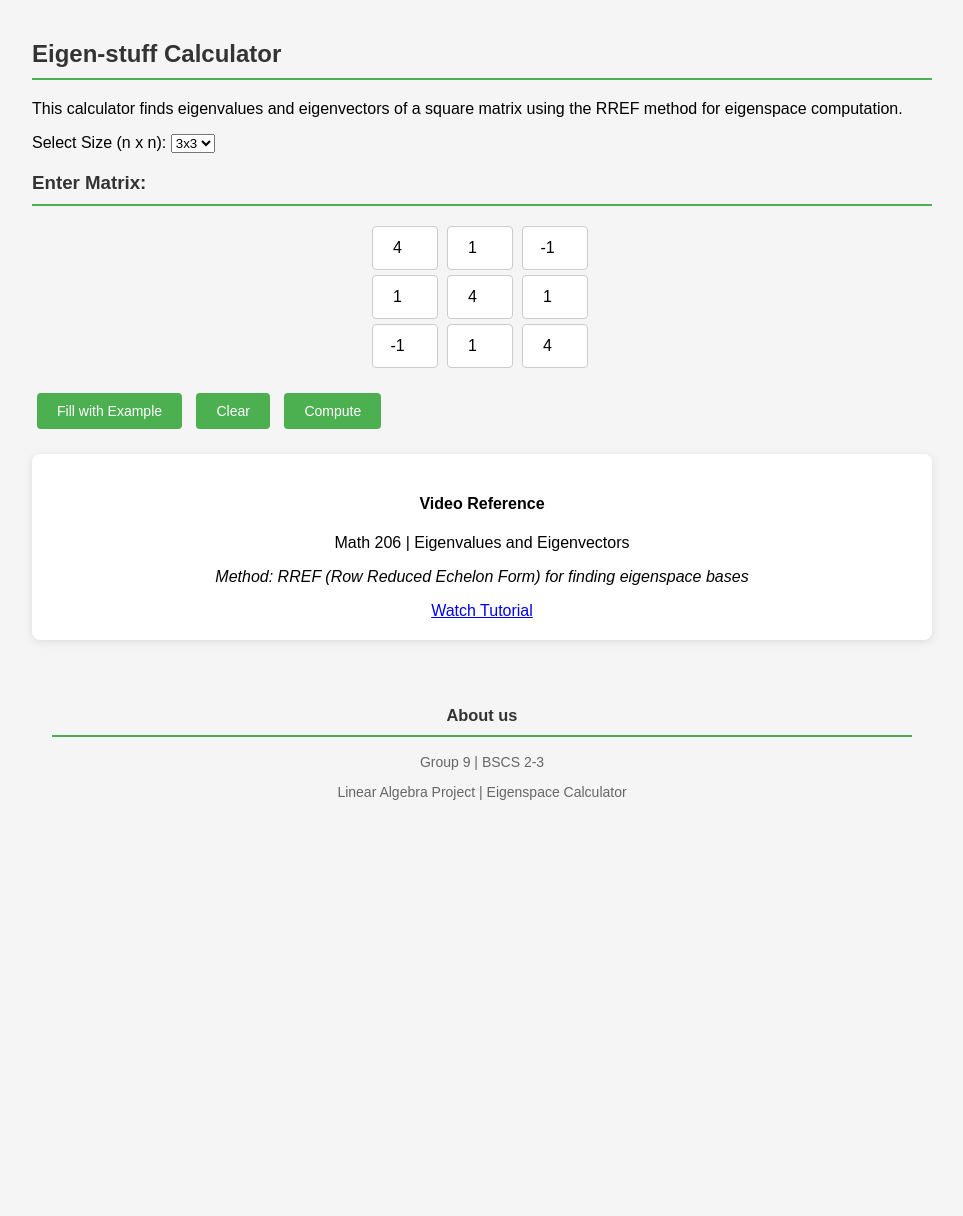
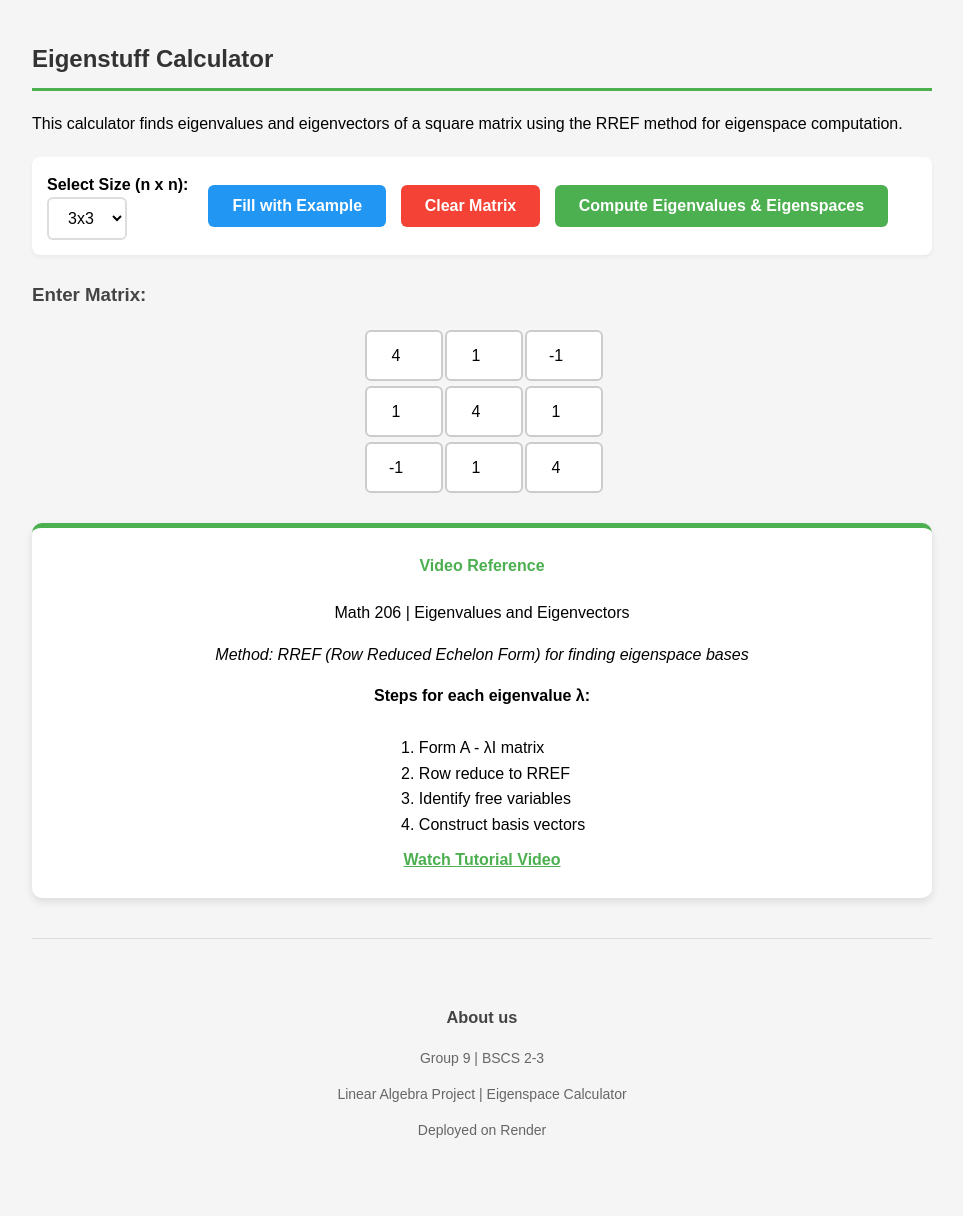
Before and after one commit to alon-13/eigenstuff-calculator, a Flask app: page / in a window 1280 px wide. Shown: the whole page, without its empty margins (158-1121 px from the left). Before the commit the page ends 800 px from the top, so only its background shows below. Run offline with Flask 3, Linux system fonts and the light colour scheme.

Commit message:
Update index.html

```diff
--- a/templates/index.html
+++ b/templates/index.html
@@ -10,12 +10,19 @@
             margin: 0 auto;
             padding: 20px;
             background-color: #f5f5f5;
+            line-height: 1.6;
         }
 
-        h2, h3 {
+        h2 {
             color: #333;
-            border-bottom: 2px solid #4CAF50;
+            border-bottom: 3px solid #4CAF50;
             padding-bottom: 10px;
+            margin-bottom: 20px;
+        }
+
+        h3 {
+            color: #444;
+            margin-top: 25px;
         }
 
         .matrix-grid {
@@ -26,103 +33,142 @@
         }
 
         .matrix-input {
-            width: 60px;
-            height: 40px;
+            width: 70px;
+            height: 45px;
             text-align: center;
             font-size: 16px;
-            border: 1px solid #ccc;
-            border-radius: 4px;
+            border: 2px solid #ccc;
+            border-radius: 6px;
+            background: white;
+        }
+
+        .matrix-input:focus {
+            border-color: #4CAF50;
+            outline: none;
+            box-shadow: 0 0 5px rgba(76, 175, 80, 0.3);
         }
 
         button {
             background-color: #4CAF50;
             color: white;
-            padding: 10px 20px;
+            padding: 12px 24px;
             border: none;
-            border-radius: 4px;
+            border-radius: 6px;
             cursor: pointer;
-            font-size: 14px;
+            font-size: 16px;
             margin: 5px;
+            font-weight: bold;
+            transition: all 0.3s;
         }
 
         button:hover {
             background-color: #45a049;
+            transform: translateY(-2px);
+            box-shadow: 0 4px 8px rgba(0,0,0,0.1);
+        }
+
+        button:active {
+            transform: translateY(0);
+        }
+
+        .btn-example {
+            background-color: #2196F3;
+        }
+
+        .btn-example:hover {
+            background-color: #0b7dda;
+        }
+
+        .btn-clear {
+            background-color: #f44336;
+        }
+
+        .btn-clear:hover {
+            background-color: #da190b;
         }
 
         .eigenspace-result {
             background-color: white;
-            border-left: 4px solid #4CAF50;
-            padding: 15px;
-            margin: 15px 0;
-            border-radius: 4px;
-            box-shadow: 0 2px 4px rgba(0,0,0,0.1);
+            border-left: 5px solid #4CAF50;
+            padding: 20px;
+            margin: 25px 0;
+            border-radius: 8px;
+            box-shadow: 0 4px 6px rgba(0,0,0,0.1);
         }
 
         .eigenvalue-title {
             background-color: #e8f5e8;
-            padding: 10px;
-            border-radius: 4px;
-            margin-bottom: 10px;
+            padding: 15px;
+            border-radius: 6px;
+            margin-bottom: 15px;
         }
 
         .basis-vector-display {
             background-color: #f9f9f9;
-            padding: 10px;
-            margin: 5px 0;
-            border-radius: 4px;
+            padding: 12px 15px;
+            margin: 8px 0;
+            border-radius: 6px;
             font-family: 'Courier New', monospace;
+            border-left: 3px solid #2196F3;
         }
 
         .rref-section {
-            background-color: #f5f5f5;
+            background-color: #f8f9fa;
             padding: 15px;
-            margin: 10px 0;
-            border-radius: 4px;
-            font-size: 14px;
+            margin: 15px 0;
+            border-radius: 6px;
+            border: 1px solid #e0e0e0;
         }
 
         .matrix-display {
             font-family: 'Courier New', monospace;
-            background-color: #fff;
-            padding: 10px;
+            background-color: white;
+            padding: 12px;
             margin: 10px 0;
-            border-radius: 4px;
+            border-radius: 6px;
+            border: 1px solid #ddd;
             display: inline-block;
         }
 
         .verification-box {
             background-color: #fff;
-            padding: 10px;
+            padding: 12px;
             margin: 10px 0;
-            border-radius: 4px;
-            border-left: 3px solid #4CAF50;
+            border-radius: 6px;
+            border-left: 4px solid #4CAF50;
         }
 
         .loading-indicator {
             display: none;
             text-align: center;
-            margin: 20px 0;
-            font-style: italic;
+            margin: 30px 0;
+            padding: 20px;
+            background-color: white;
+            border-radius: 8px;
+            box-shadow: 0 2px 4px rgba(0,0,0,0.1);
+            font-size: 18px;
             color: #666;
         }
 
         .summary-box {
             background-color: #e8f5e8;
-            padding: 15px;
-            border-radius: 4px;
-            margin-bottom: 20px;
+            padding: 20px;
+            border-radius: 8px;
+            margin-bottom: 25px;
+            border: 2px solid #c8e6c9;
         }
 
         details {
-            margin: 10px 0;
+            margin: 15px 0;
         }
 
         summary {
             cursor: pointer;
-            padding: 10px;
+            padding: 12px 15px;
             background-color: #f5f5f5;
-            border-radius: 4px;
+            border-radius: 6px;
             font-weight: bold;
+            border-left: 4px solid #4CAF50;
         }
 
         summary:hover {
@@ -131,24 +177,33 @@
 
         .reference-card {
             background-color: white;
-            padding: 20px;
-            margin: 20px 0;
-            border-radius: 8px;
-            box-shadow: 0 2px 8px rgba(0,0,0,0.1);
+            padding: 25px;
+            margin: 30px 0;
+            border-radius: 10px;
+            box-shadow: 0 4px 8px rgba(0,0,0,0.1);
             text-align: center;
+            border-top: 5px solid #4CAF50;
+        }
+
+        .reference-card h4 {
+            color: #4CAF50;
+            margin-top: 0;
         }
 
         .reference-card img {
-            max-width: 100px;
+            max-width: 120px;
             border-radius: 50%;
             margin-bottom: 15px;
+            border: 4px solid #4CAF50;
         }
 
         footer {
-            margin-top: 30px;
+            margin-top: 40px;
             text-align: center;
             color: #666;
             font-size: 14px;
+            padding: 20px;
+            border-top: 1px solid #ddd;
         }
 
         .footerBox {
@@ -158,37 +213,91 @@
         .error-message {
             background-color: #ffebee;
             color: #c62828;
+            padding: 20px;
+            border-radius: 8px;
+            margin: 20px 0;
+            border-left: 5px solid #f44336;
+        }
+
+        .success-message {
+            background-color: #e8f5e8;
+            color: #2e7d32;
+            padding: 20px;
+            border-radius: 8px;
+            margin: 20px 0;
+            border-left: 5px solid #4CAF50;
+        }
+
+        .controls {
+            display: flex;
+            flex-wrap: wrap;
+            gap: 15px;
+            align-items: center;
+            margin: 20px 0;
             padding: 15px;
-            border-radius: 4px;
-            margin: 15px 0;
+            background: white;
+            border-radius: 8px;
+            box-shadow: 0 2px 4px rgba(0,0,0,0.05);
+        }
+
+        select {
+            padding: 10px 15px;
+            border-radius: 6px;
+            border: 2px solid #ddd;
+            font-size: 16px;
+            background: white;
+        }
+
+        @media (max-width: 768px) {
+            body {
+                padding: 15px;
+            }
+
+            .matrix-input {
+                width: 60px;
+                height: 40px;
+            }
+
+            .controls {
+                flex-direction: column;
+                align-items: stretch;
+            }
+
+            button {
+                width: 100%;
+                margin: 5px 0;
+            }
         }
     </style>
     <meta name="viewport" content="width=device-width, initial-scale=1.0">
 </head>
 <body>
-    <h2>Eigen-stuff Calculator</h2>
+    <h2>Eigenstuff Calculator</h2>
     <p>This calculator finds eigenvalues and eigenvectors of a square matrix using the RREF method for eigenspace computation.</p>
 
-    <p>Select Size (n x n):
+    <div class="controls">
+        <div>
+            <label><strong>Select Size (n x n):</strong></label><br>
             <select id="size" onchange="createGrid()">
                 <option value="2">2x2</option>
                 <option value="3" selected>3x3</option>
                 <option value="4">4x4</option>
                 <option value="5">5x5</option>
             </select>
-    </p>
+        </div>
+
+        <div>
+            <button onclick="fillExample()" class="btn-example">Fill with Example</button>
+            <button onclick="clearMatrix()" class="btn-clear">Clear Matrix</button>
+            <button onclick="calculate()">Compute Eigenvalues & Eigenspaces</button>
+        </div>
+    </div>
 
     <h3>Enter Matrix:</h3>
     <div id="matrix-container" class="matrix-grid"></div>
 
-    <div>
-        <button onclick="fillExample()">Fill with Example</button>
-        <button onclick="clearMatrix()">Clear</button>
-        <button onclick="calculate()">Compute</button>
-    </div>
-
     <div id="loading" class="loading-indicator">
-        ⏳ Computing eigenvalues and eigenspaces...
+        ⏳ Computing eigenvalues and eigenspaces... This may take a moment.
     </div>
 
     <div id="results"></div>
@@ -197,7 +306,15 @@
         <h4>Video Reference</h4>
         <p>Math 206 | Eigenvalues and Eigenvectors</p>
         <p><em>Method: RREF (Row Reduced Echelon Form) for finding eigenspace bases</em></p>
-        <a href="https://youtu.be/ElUQ6I8eDj4" target="_blank">Watch Tutorial</a>
+        <p><strong>Steps for each eigenvalue λ:</strong></p>
+        <ol style="text-align: left; display: inline-block; margin: 10px auto;">
+            <li>Form A - λI matrix</li>
+            <li>Row reduce to RREF</li>
+            <li>Identify free variables</li>
+            <li>Construct basis vectors</li>
+        </ol>
+        <br>
+        <a href="https://youtu.be/ElUQ6I8eDj4" target="_blank" style="color: #4CAF50; font-weight: bold;">Watch Tutorial Video</a>
     </div>
 
     <footer>
@@ -205,15 +322,16 @@
             <h3>About us</h3>
             <p>Group 9 | BSCS 2-3</p>
             <p>Linear Algebra Project | Eigenspace Calculator</p>
+            <p>Deployed on Render</p>
         </div>
     </footer>
 
     <script>
         function createGrid() {
-            const size = document.getElementById('size').value;
+            const size = parseInt(document.getElementById('size').value);
             const container = document.getElementById('matrix-container');
             container.innerHTML = '';
-            container.style.gridTemplateColumns = `repeat(${size}, 70px)`;
+            container.style.gridTemplateColumns = `repeat(${size}, 75px)`;
 
             for (let i = 0; i < size * size; i++) {
                 const input = document.createElement('input');
@@ -221,6 +339,7 @@
                 input.value = '0';
                 input.step = 'any';
                 input.className = 'matrix-input';
+                input.placeholder = '0';
                 container.appendChild(input);
             }
         }
@@ -271,7 +390,7 @@
             document.getElementById('results').innerHTML = '';
 
             try {
-                // Updated to use the new endpoint
+                // Call the API endpoint
                 const response = await fetch('/compute-eigenspaces', {
                     method: 'POST',
                     headers: { 'Content-Type': 'application/json' },
@@ -284,7 +403,7 @@
                 document.getElementById('loading').style.display = 'none';
 
                 if (!response.ok) {
-                    throw new Error(data.error || 'Server error');
+                    throw new Error(data.error || `Server error (${response.status})`);
                 }
 
                 if (data.error) {
@@ -296,19 +415,22 @@
                 document.getElementById('loading').style.display = 'none';
                 document.getElementById('results').innerHTML = `
                     <div class="error-message">
-                        <strong>Error:</strong> ${err.message}
+                        <h3>Error</h3>
+                        <p>${err.message}</p>
+                        <p>Please check your matrix values and try again.</p>
                     </div>
                 `;
+                console.error('Error:', err);
             }
         }
 
         function formatNumber(num) {
             // If it's an integer or very close to it, display as integer
             if (Math.abs(num - Math.round(num)) < 0.0001) {
-                return Math.round(num).toString();
+                return Math.round(num);
             }
             // Otherwise, format to 4 decimal places
-            return num.toFixed(4);
+            return parseFloat(num.toFixed(4));
         }
 
         function formatMatrix(matrix) {
@@ -328,7 +450,8 @@
                 div.innerHTML = `
                     <div class="eigenspace-result">
                         <h3>No Real Eigenvalues Found</h3>
-                        <p>The matrix ${data.matrix_size}×${data.matrix_size} has only complex eigenvalues.</p>
+                        <p>The ${data.matrix_size}×${data.matrix_size} matrix has only complex eigenvalues.</p>
+                        <p><strong>Suggestion:</strong> Try a symmetric matrix (where A = Aᵀ) to guarantee real eigenvalues.</p>
                     </div>
                 `;
                 return;
@@ -340,7 +463,9 @@
                     <h3>Results Summary</h3>
                     <p><strong>Matrix Size:</strong> ${data.matrix_size}×${data.matrix_size}</p>
                     <p><strong>Real Eigenvalues Found:</strong> ${data.eigenvalues.length}</p>
-                    <p><strong>Eigenvalues:</strong> ${data.eigenvalues.map((val, idx) => `λ${idx+1}=${formatNumber(val)}`).join(', ')}</p>
+                    <p><strong>Eigenvalues:</strong> ${data.eigenvalues.map((val, idx) =>
+                        `<span style="background: #e3f2fd; padding: 4px 8px; border-radius: 4px; margin: 0 5px;">λ${idx+1}=${formatNumber(val)}</span>`
+                    ).join(' ')}</p>
                 </div>
             `;
 
@@ -352,7 +477,8 @@
                 let html = `
                     <div class="eigenvalue-title">
                         <h3>Eigenvalue λ${index + 1} = ${formatNumber(eigenspace.eigenvalue)}</h3>
-                        <p><strong>Geometric Multiplicity:</strong> ${eigenspace.geometric_multiplicity}</p>
+                        <p><strong>Geometric Multiplicity:</strong> ${eigenspace.geometric_multiplicity}
+                        (Dimension of eigenspace)</p>
                     </div>
                 `;
 
@@ -367,13 +493,13 @@
                         `;
                     });
                 } else {
-                    html += `<p><em>Trivial eigenspace {0}</em></p>`;
+                    html += `<p><em>Trivial eigenspace {0} (only the zero vector)</em></p>`;
                 }
 
                 // RREF Details (collapsible)
                 html += `
                     <details>
-                        <summary>Show RREF Computation Steps</summary>
+                        <summary>Show RREF Computation Steps for λ = ${formatNumber(eigenspace.eigenvalue)}</summary>
                         <div class="rref-section">
                             <h4>Step 1: Compute A - λI</h4>
                             <div class="matrix-display">
@@ -387,6 +513,7 @@
 
                             <p><strong>Pivot Columns:</strong> [${eigenspace.rref_details.pivot_columns.join(', ')}]</p>
                             <p><strong>Free Variables:</strong> [${eigenspace.rref_details.free_variables.join(', ')}]</p>
+                            <p><em>Note: Each free variable gives one basis vector.</em></p>
 
                             <h4>Verification: Av = λv</h4>
                 `;
@@ -396,29 +523,21 @@
                     eigenspace.verification.forEach((ver, verIndex) => {
                         html += `
                             <div class="verification-box">
-                                <strong>For basis vector v${verIndex + 1}:</strong><br>
-                                Av = ${formatVector(ver.Av)}<br>
-                                λv = ${formatVector(ver.lambda_v)}<br>
-                                ${ver.is_correct ? '✅ Correct (Av = λv)' : '❌ Incorrect'}
+                                <strong>For basis vector v${verIndex + 1}:</strong><br><br>
+                                <strong>Av</strong> = ${formatVector(ver.Av)}<br>
+                                <strong>λv</strong> = ${formatVector(ver.lambda_v)}<br><br>
+                                ${ver.is_correct ?
+                                    '<span style="color: #4CAF50; font-weight: bold;">✅ Correct (Av = λv)</span>' :
+                                    '<span style="color: #f44336; font-weight: bold;">❌ Incorrect</span>'
+                                }
                             </div>
                         `;
                     });
+                } else {
+                    html += `<p><em>No basis vectors to verify.</em></p>`;
                 }
 
                 html += `</div></details>`;
-
-                // How it works explanation
-                html += `
-                    <div style="margin-top: 15px; font-size: 0.9em; color: #666;">
-                        <strong>How it works:</strong> For eigenvalue λ, we solve (A - λI)v = 0 by:
-                        <ol style="margin: 5px 0; padding-left: 20px;">
-                            <li>Form A - λI matrix</li>
-                            <li>Row reduce to RREF</li>
-                            <li>Identify free variables</li>
-                            <li>Construct basis vectors</li>
-                        </ol>
-                    </div>
-                `;
 
                 eigenspaceDiv.innerHTML = html;
                 div.appendChild(eigenspaceDiv);
```
Lines whose indentation alone changed are shown as unchanged.
